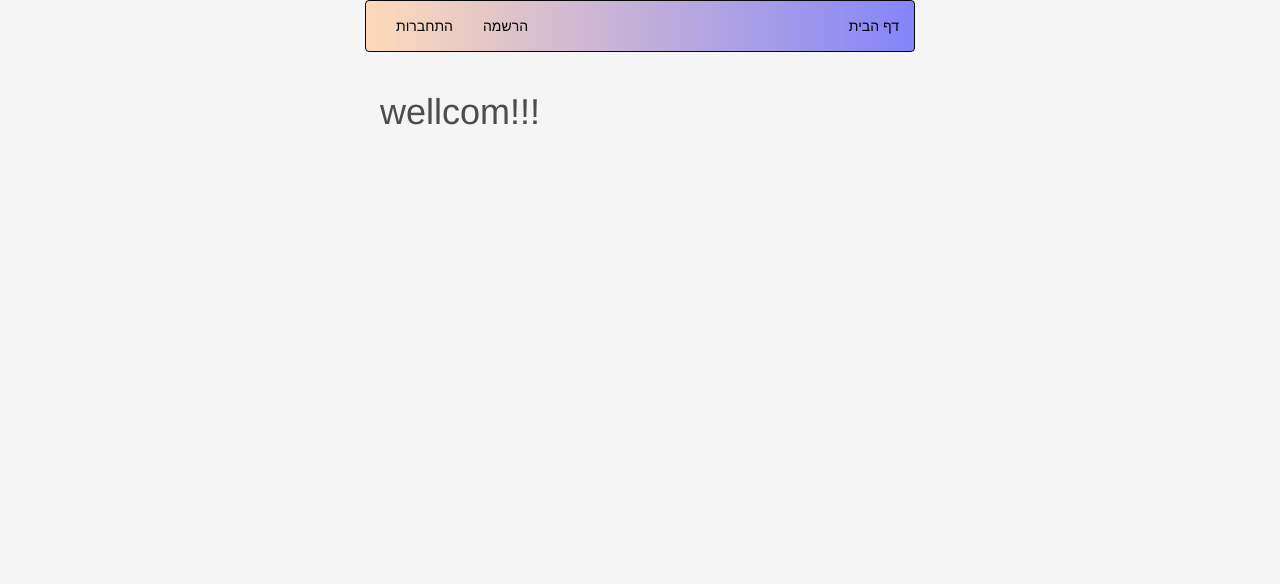
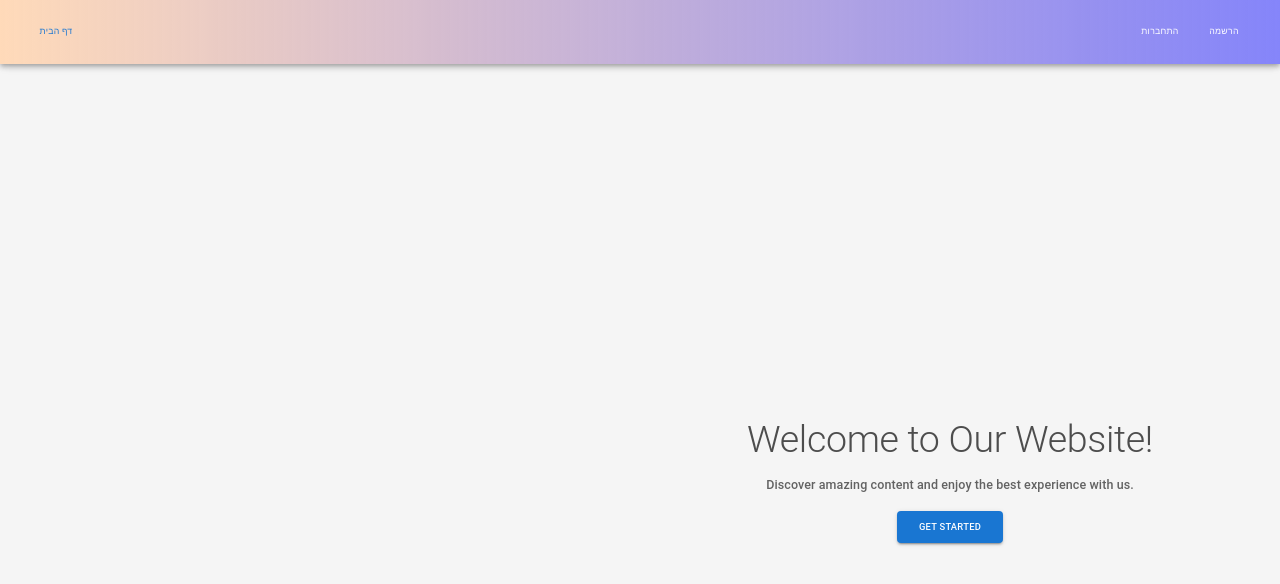
Before and after one commit to bilaMandl/ToDo, a React (Create React App) app in the folder ToDoListReact/: page / in a window 1280 px wide. Shown: the top 584 px of the page. Built offline with nearby package versions, Linux system fonts and the light colour scheme.

Commit message:
other-style

```diff
--- a/ToDoListReact/src/components/HomePage.jsx
+++ b/ToDoListReact/src/components/HomePage.jsx
@@ -1,3 +1,29 @@
-export const HomePage=()=>{
-    return <h1>wellcom!!!</h1>
-}
+import { Container, Typography, Box, Button, AppBar, Toolbar } from "@mui/material";
+import { Link } from "react-router-dom";
+
+export const HomePage = () => {
+    return (
+        <>
+ <Container maxWidth="md" sx={{ marginTop: "80px", display: "flex", justifyContent: "center", alignItems: "center", minHeight: "100vh" }}>
+                <Box
+                    display="flex"
+                    flexDirection="column"
+                    alignItems="center"
+                    justifyContent="center"
+                    textAlign="center"
+                    width="100%"
+                >
+                    <Typography variant="h2" gutterBottom>
+                        Welcome to Our Website!
+                    </Typography>
+                    <Typography variant="h6" color="textSecondary" paragraph>
+                        Discover amazing content and enjoy the best experience with us.
+                    </Typography>
+                    <Button variant="contained" color="primary" size="large">
+                        Get Started
+                    </Button>
+                </Box>
+            </Container>
+        </>
+    );
+};
--- a/ToDoListReact/src/components/Nav.jsx
+++ b/ToDoListReact/src/components/Nav.jsx
@@ -1,19 +1,20 @@
 import { Link } from "react-router-dom"
-import Container from "@mui/material/Container";
+// import Container from "@mui/material/Container";
+import { AppBar, Box, Button, Toolbar } from "@mui/material";
 
 
 export const Nav = () => {
     return <>
-            <nav className="navbar navbar-inverse" style={{ background: "linear-gradient(to right, peachpuff,  #0000ff75)"}}>
-                <div className="container-fluid">
-                    <ul className="nav navbar-nav navbar-right">
-                        <li><Link to={'home'} style={{ color: "black" }}>דף הבית</Link></li>
-                    </ul>
-                    <ul className="nav navbar-nav ">
-                        <li><Link to={'log'} style={{ color: "black" }}>התחברות</Link></li>
-                        <li><Link to={'regis'} style={{ color: "black" }}>הרשמה</Link></li>
-                    </ul>
-                </div>
-            </nav>
+            <AppBar position="fixed" sx={{ background: "linear-gradient(to right, peachpuff, #0000ff75)" }}>
+                <Toolbar sx={{ display: "flex", justifyContent: "space-between" }}>
+                    <Box>
+                        <Button AppBarcolor="inherit" component={Link} to="/home">דף הבית</Button>
+                    </Box>
+                    <Box>
+                        <Button color="inherit" component={Link} to="/log">התחברות</Button>
+                        <Button color="inherit" component={Link} to="/regis">הרשמה</Button>
+                    </Box>
+                </Toolbar>
+            </AppBar>
     </>
 }
```
Also changed, not shown: 14 other files (tests, documents, lock files or other folders).
